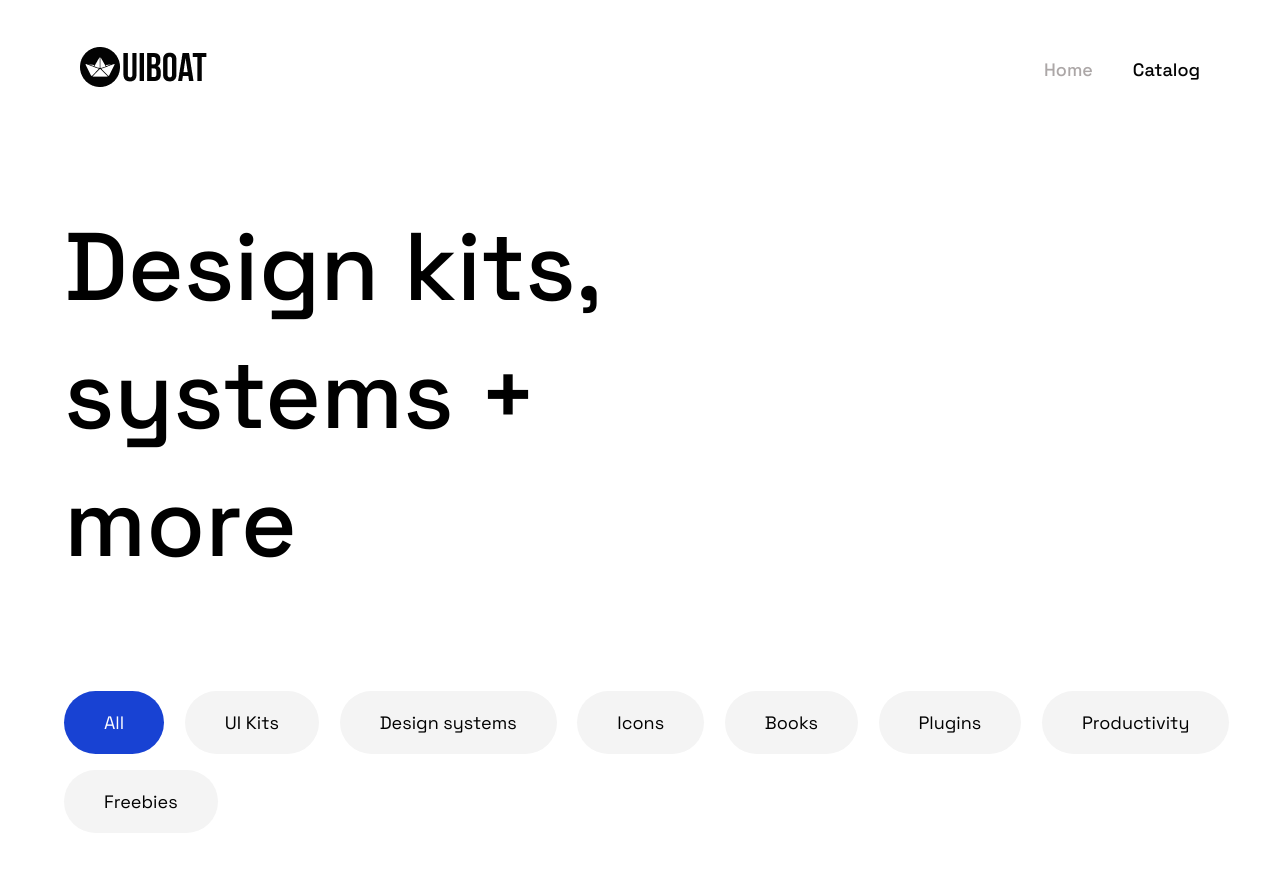
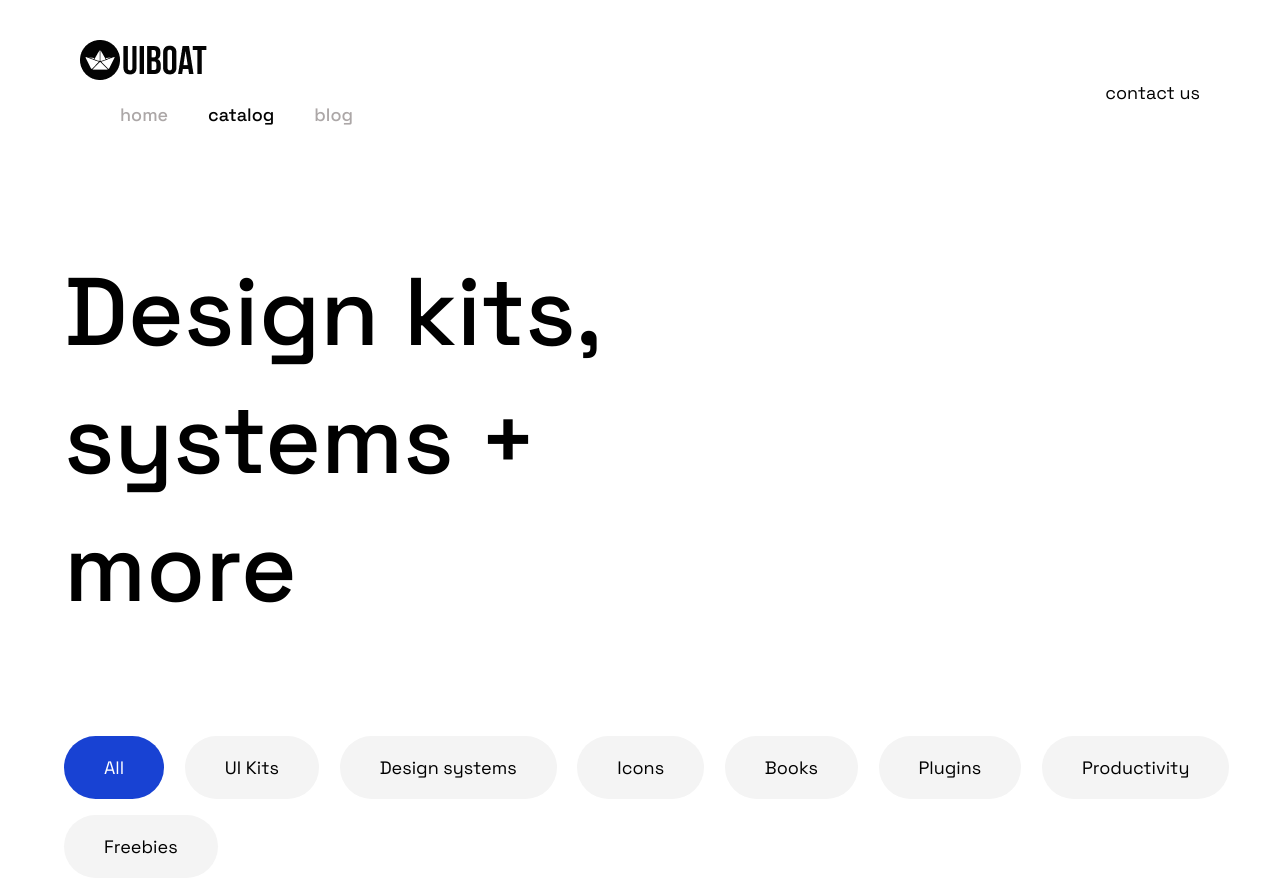
Before and after one commit to Nubby93/UIBoat, a plain HTML site: page pages/catalog.html in a window 1280 px wide. Shown: the top 881 px of the page. Drawn offline with nearby package versions, Linux system fonts and the light colour scheme.

Commit message:
Add files via upload

```diff
--- a/components/nav.html
+++ b/components/nav.html
@@ -1,17 +1,20 @@
 
 
 <nav>
+  <div class="separate-logo">
     <a class="listStyle" href="../index.html"><img src="../images/general/logo.png" alt="UIBoat logo"></a>
 
     <ul class="navLinks">
-        <li><a id="home" class="listStyle" href="../index.html">Home</a></li>
-        <li><a id="catalog" class="listStyle" href="../pages/catalog.html">Catalog</a></li>
+        <li><a id="home" class="listStyle" href="../index.html">home</a></li>
+        <li><a id="catalog" class="listStyle" href="../pages/catalog.html">catalog</a></li>
         <!-- <li><a id="bundles" class="listStyle" href="../pages/bundles.html">Bundles</a></li> -->
         <!-- <li><a id="freebies" class="listStyle" href="../pages/freebies.html">Freebies</a></li> -->
-        <!-- <li><a id="blog" class="listStyle" href="../pages/blog.html">Blog</a></li> -->
+        <li><a id="blog" class="listStyle" href="../pages/blog.html">blog</a></li>
         <!-- <li><a id="community" class="listStyle" href="../pages/community.html">Community</a></li> -->
 
     </ul>
+  </div>
+
       <!-- <a href="../sell-on-uiboat.html">
         <button class="learn-more">
           <span class="circle" aria-hidden="true">
@@ -20,4 +23,6 @@
           <span class="button-text">Sell on UIBoat</span>
         </button>
       </a> -->
+
+      <a class="contact-page" href="../pages/contact.html">contact us</a>
 </nav>
```
Also changed, not shown: components/blog-nav.html (added, +9 -0 lines), components/separate-nav.html (added, +17 -0 lines).
